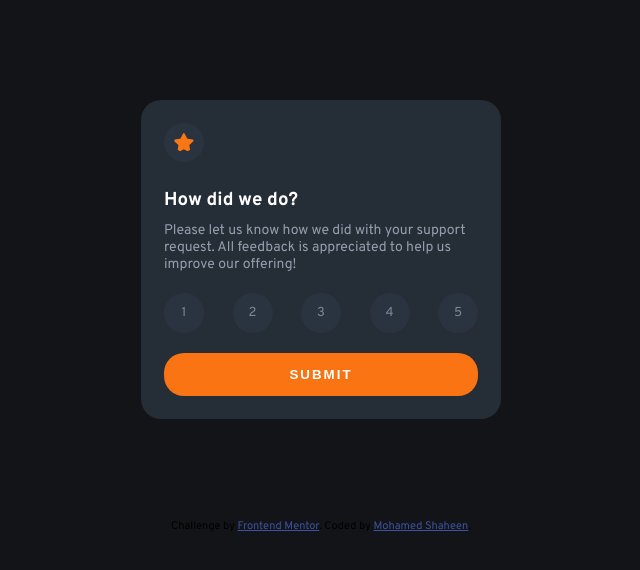
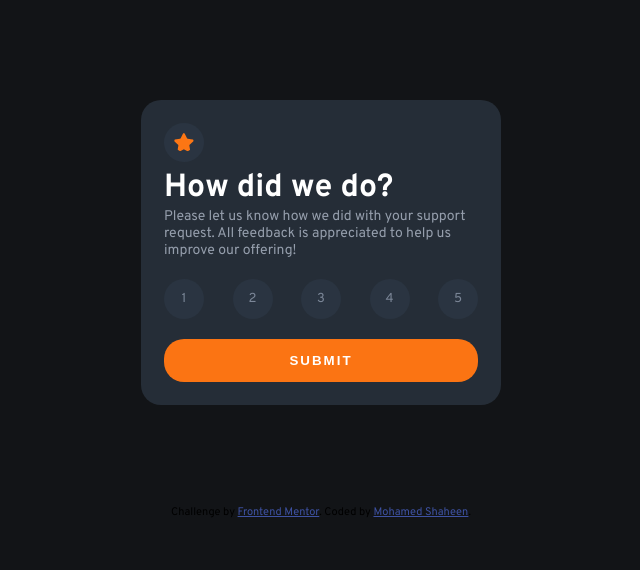
Before and after one commit to mohamedshaheen26/interactive-rating-component, a plain HTML site: page index.html in a window 1280 px wide. Shown: the whole page, without its empty margins (319-959 px from the left). Drawn offline with Linux system fonts and the light colour scheme.

Commit message:
Update index.html

```diff
--- a/index.html
+++ b/index.html
@@ -28,9 +28,9 @@
   <body>
     <!-- Rating state start -->
 
-    <div class="card">
-      <img class="star" src="images/icon-star.svg" alt="Star" />
-      <h3>How did we do?</h3>
+    <main class="card">
+      <img class="star" src="images/icon-star.svg" alt="" aria-hidden="true"/>
+      <h1>How did we do?</h1>
       <p>
         Please let us know how we did with your support request. All feedback is
         appreciated to help us improve our offering!
@@ -43,7 +43,7 @@
         <span>5</span>
       </div>
       <button id="submit">Submit</button>
-    </div>
+    </main>
 
     <!-- Rating state end -->
 
```
